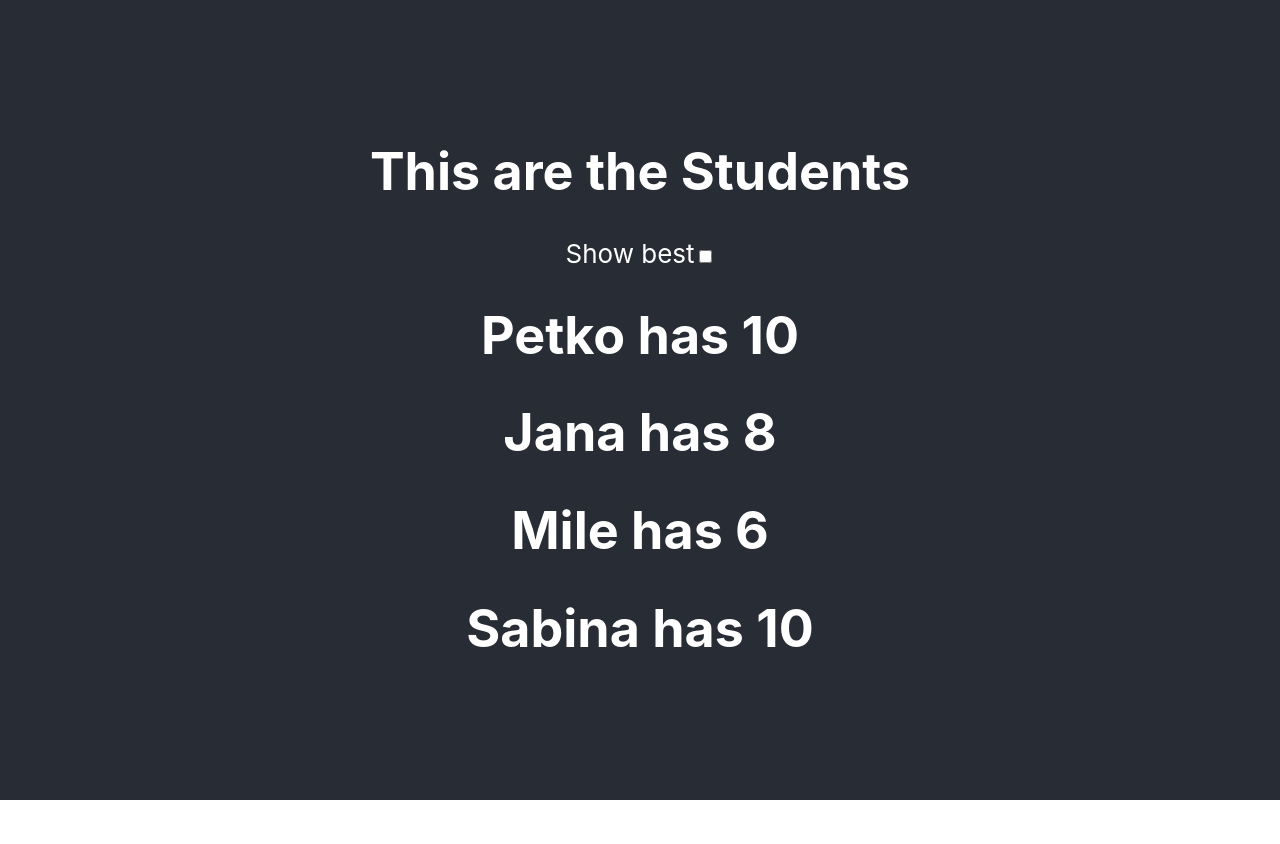
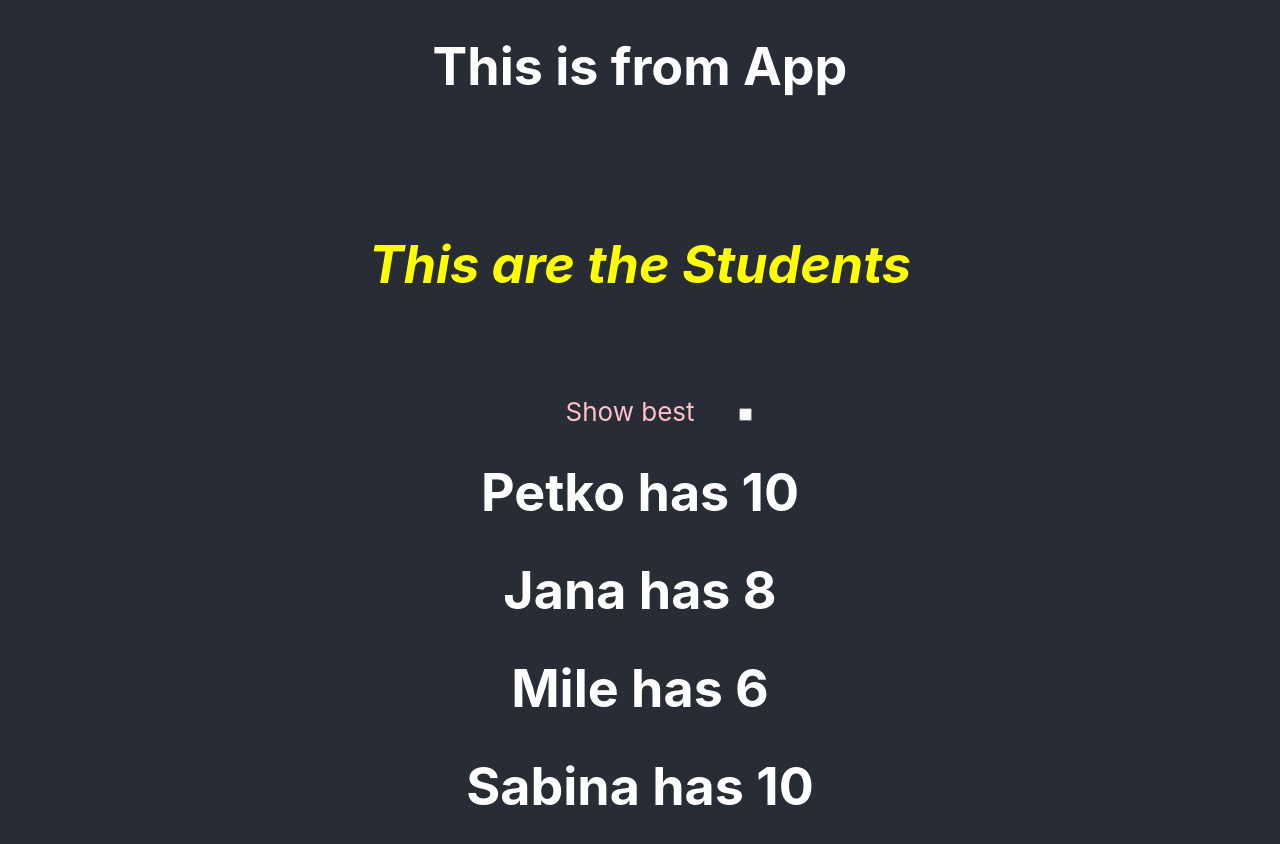
Before and after one commit to andreaangelova/react-app, a React (Create React App) app: page / in a window 1280 px wide. Shown: the top 844 px of the page. Before the commit the page ends 800 px from the top, so only its background shows below. Built offline with nearby package versions, Linux system fonts and the light colour scheme.

Commit message:
added inline style

```diff
--- a/src/App.js
+++ b/src/App.js
@@ -5,6 +5,7 @@ function App() {
   return (
     <div className="App">
       <header className="App-header">
+        <h1>This is from App</h1>
         <Students></Students>
       </header>
     </div>
--- /dev/null
+++ b/src/classExamples/Students/ListStudents.css
@@ -0,0 +1,3 @@
+h1 {
+  color: blue;
+}
--- /dev/null
+++ b/src/classExamples/Students/StudentStyle.js
@@ -0,0 +1,19 @@
+const spacing = "50px 20px";
+
+const studentH1 = {
+  color: "yellow",
+  fontStyle: "italic",
+  margin: spacing,
+  padding: spacing,
+};
+
+const studentLabel = {
+  color: "pink",
+  margin: spacing,
+  padding: spacing,
+};
+
+export const studentStyles = {
+  studentH1: studentH1,
+  studentLabel: studentLabel,
+};
--- /dev/null
+++ b/src/classExamples/Students/Students.css
@@ -0,0 +1,10 @@
+h1 {
+  color: pink;
+}
+
+h1 {
+  color: yellow;
+}
+h1 {
+  color: green;
+}
--- a/src/classExamples/Students/Students.js
+++ b/src/classExamples/Students/Students.js
@@ -1,5 +1,6 @@
 import { Component } from "react";
 import ListStudents from "./ListStudents";
+import { studentStyles } from "./StudentStyle";
 
 class Students extends Component {
   students = [
@@ -11,11 +12,12 @@ class Students extends Component {
   state = {
     showBest: false,
   };
+
   render() {
     return (
       <div>
-        <h1>This are the Students</h1>
-        <label>Show best</label>
+        <h1 style={studentStyles.studentH1}>This are the Students</h1>
+        <label style={studentStyles.studentLabel}>Show best</label>
         <input
           type="checkbox"
           onChange={() => this.setState({ showBest: !this.state.showBest })}
```
